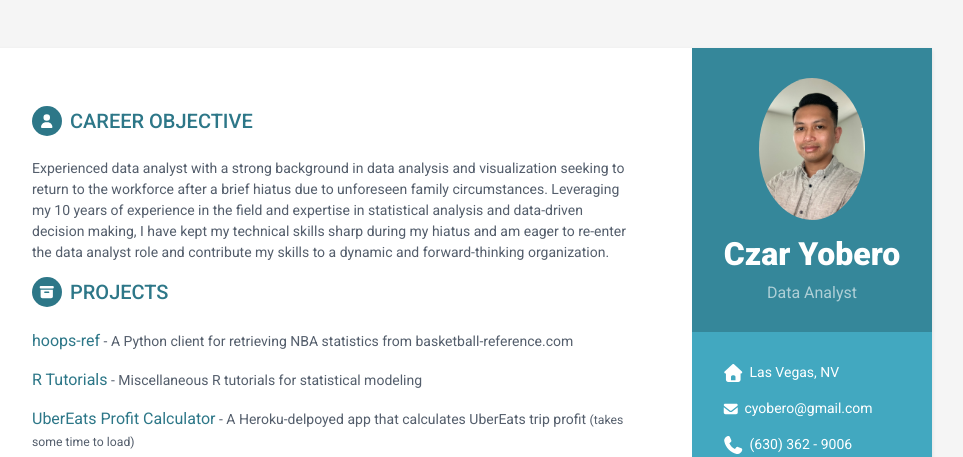
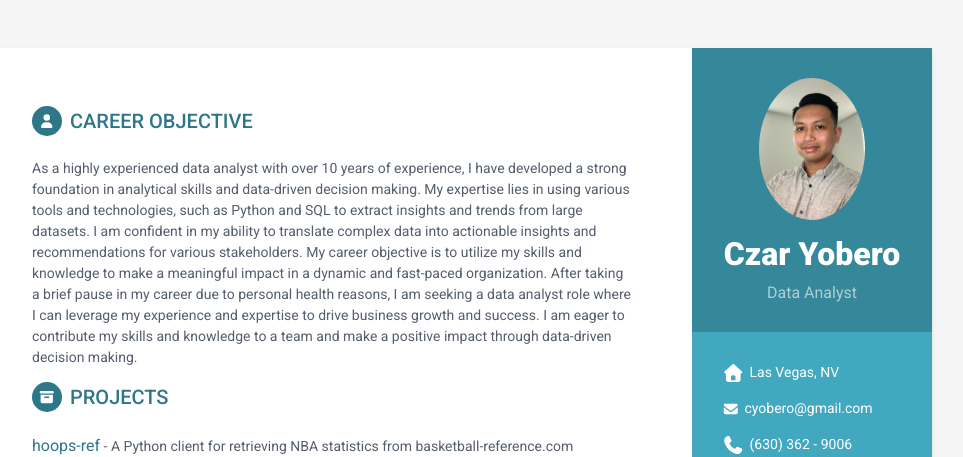
Before and after one commit to cyobero/resume, a plain HTML site: page index.html in a window 1280 px wide. Shown: the top 457 px of the page, without its empty margins (188-1151 px from the left). Drawn offline with Linux system fonts and the light colour scheme.

Commit message:
updated career objective

```diff
--- a/index.html
+++ b/index.html
@@ -35,9 +35,9 @@
                     <ul class="list-unstyled contact-list">
                         <li class="house"><i class="fa-solid fa-house"></i>Las Vegas, NV</li>
                         <li class="email"><i class="fa-solid fa-envelope"></i><a href="mailto:
-                                                                                       cyobeo@gmail.com">cyobero@gmail.com</a></li>
+                                                                                        cyobeo@gmail.com">cyobero@gmail.com</a></li>
                         <li class="phone"><i class="fa-solid fa-phone"></i><a href="tel:0123
-                                                                                    456 789">(630) 362 - 9006</a></li>
+                                                                                     456 789">(630) 362 - 9006</a></li>
                         <li class="linkedin"><i class="fa-brands fa-linkedin-in"></i><a
                                                 href="http://linkedin.com/in/czar-yobero" target="_blank">linkedin.com/in/czar-yobero</a></li>
                         <li class="github"><i class="fa-brands fa-github"></i><a href="#"
@@ -69,11 +69,18 @@
             <div class="main-wrapper">
 
                 <h2 class="section-title"><span class="icon-holder"><i class="fa-solid
-                                                                               fa-user"></i></span>Career
-                                                                       Objective</h2>
+                                                                                fa-user"></i></span>Career
+                                                                        Objective</h2>
                 <div class="summary">
                     <p>
-                    Experienced data analyst with a strong background in data analysis and visualization seeking to return to the workforce after a brief hiatus due to unforeseen family circumstances. Leveraging my 10 years of experience in the field and expertise in statistical analysis and data-driven decision making, I have kept my technical skills sharp during my hiatus and am eager to re-enter the data analyst role and contribute my skills to a dynamic and forward-thinking organization.
+                    As a highly experienced data analyst with over 10 years of experience,
+                    I have developed a strong foundation in analytical skills and
+                    data-driven decision making. My expertise lies in using various tools
+                    and technologies, such as Python and SQL to extract insights and trends from large datasets. I am confident in my ability to translate complex data into actionable insights and recommendations for various stakeholders.
+
+                    My career objective is to utilize my skills and knowledge to make a
+                    meaningful impact in a dynamic and fast-paced organization. After
+                    taking a brief pause in my career due to personal health reasons, I am seeking a data analyst role where I can leverage my experience and expertise to drive business growth and success. I am eager to contribute my skills and knowledge to a team and make a positive impact through data-driven decision making.
                     </p>
                 </div><!--//summary-->
                 </section><!--//section-->
@@ -107,7 +114,7 @@
 
                 <section class="section experiences-section">
                     <h2 class="section-title"><span class="icon-holder"><i class="fa-solid
-                                                                                  fa-briefcase"></i></span>Professional Experience</h2>
+                                                                                   fa-briefcase"></i></span>Professional Experience</h2>
 
                     <div class="item">
                         <div class="meta">
```
